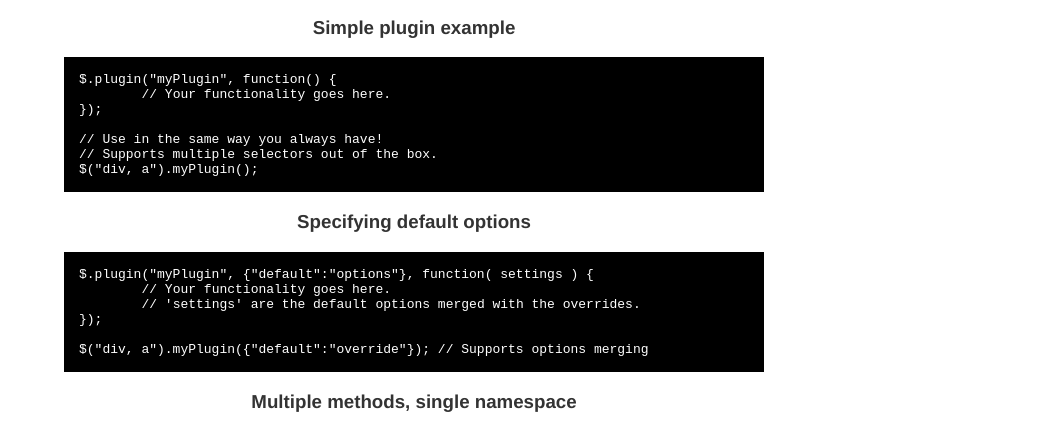
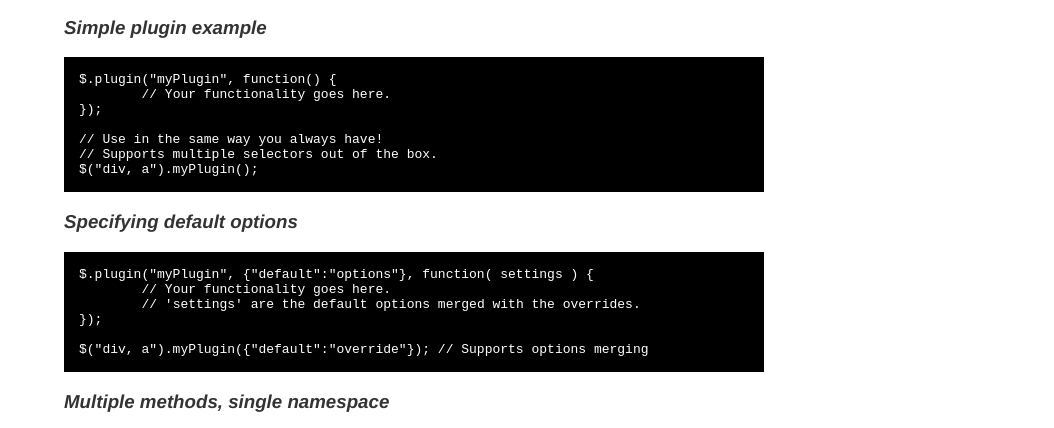
Before and after one commit to cameronhunter/jQuery-Plugin-Factory, a plain HTML site: page index.html in a window 1280 px wide. Shown: the part 316-744 px from the top of the page, without its empty margins (226-1280 px from the left). Drawn offline with Linux system fonts and the light colour scheme.

Commit message:
Edited index.html via GitHub

```diff
--- a/index.html
+++ b/index.html
@@ -20,7 +20,7 @@
     h1 .small { font-size: 0.4em; }
     h1 a { text-decoration: none }
     h2 { font-size: 1.5em; }
-    h3 { text-align: center; }
+    h3 { font-style: italic }
     a { color: #4183C4; }
     .description { font-size: 1.2em; margin-bottom: 30px; margin-top: 30px; font-style: italic;}
     .download { float: right; }
```
